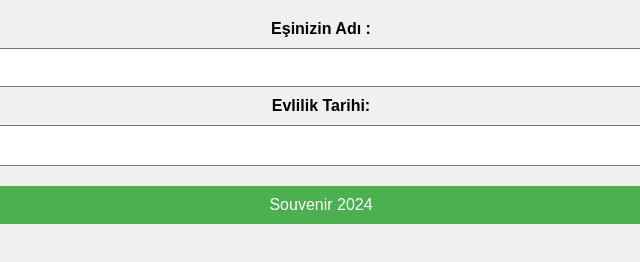
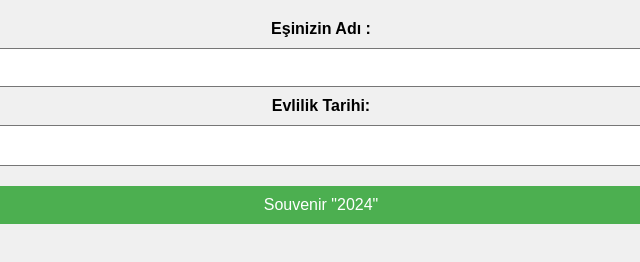
Before and after one commit to arifoglu/souvenir2024, a plain HTML site: page index.html in a window 1280 px wide. Shown: the full height of the page, 319-959 px from the left. Drawn offline with Linux system fonts and the light colour scheme.

Commit message:
Update index.html

```diff
--- a/index.html
+++ b/index.html
@@ -12,7 +12,7 @@
         <input type="text" id="esinizin_adi">
         <label for="evlilik_tarihi" placeholder="resmi tarih">Evlilik Tarihi:</label>
         <input type="date" id="evlilik_tarihi">
-        <button onclick="checkLove()">Souvenir 2024</button>
+        <button onclick="checkLove()">Souvenir "2024"</button>
     </div>
     <div id="love_display"></div>
 
```
